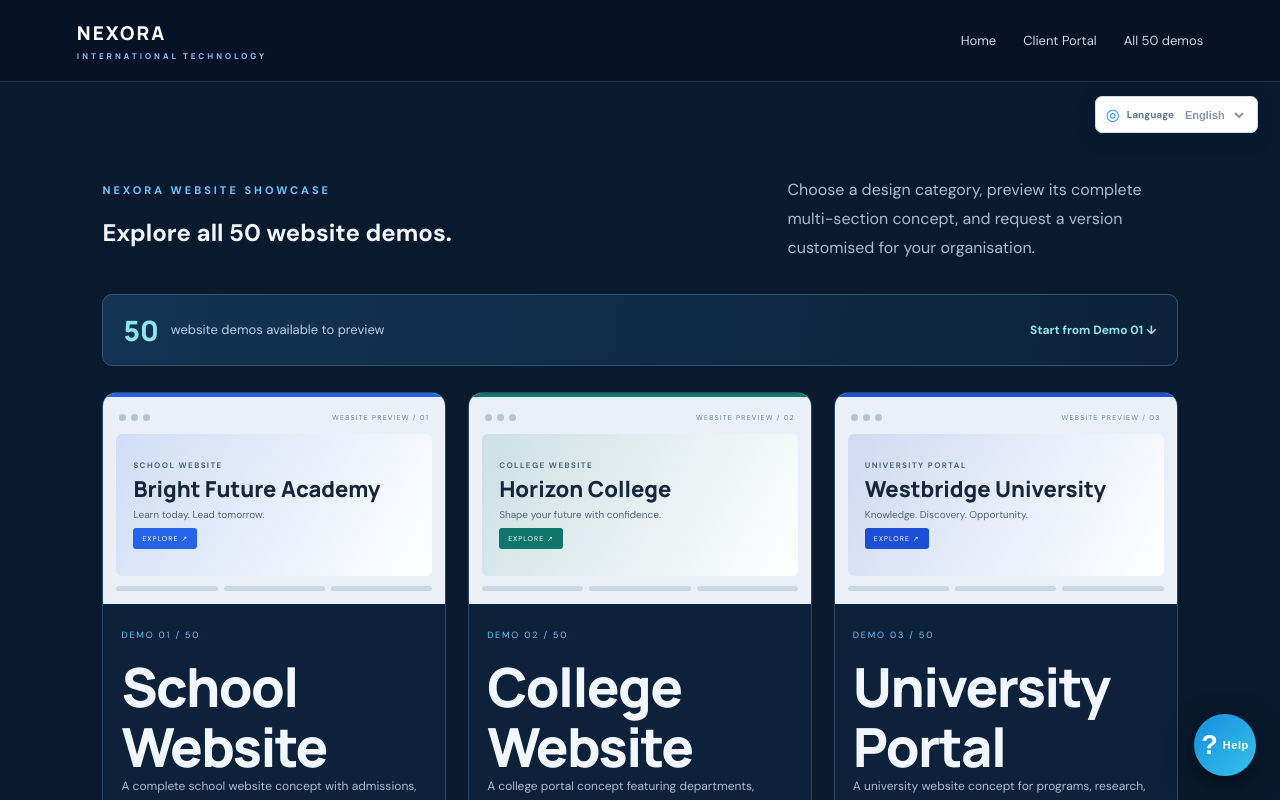
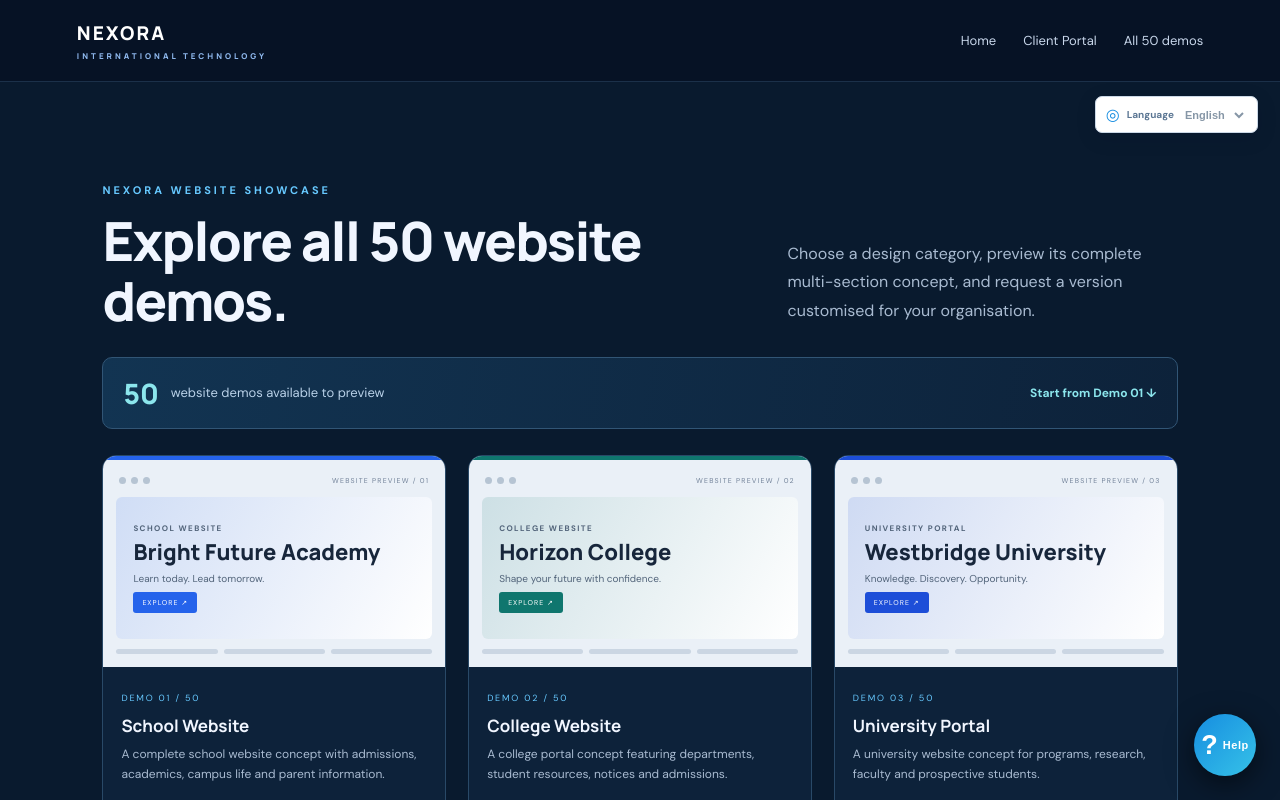
Before and after one commit to satyaprobaho-technologies/nexora-international-technology, a Next.js app: page /demos in a window 1280 px wide. Shown: the top 800 px of the page. Built offline with nearby package versions, Linux system fonts and the light colour scheme.

Commit message:
Polish demo directory heading hierarchy

```diff
--- a/src/app/demos/page.tsx
+++ b/src/app/demos/page.tsx
@@ -19,7 +19,7 @@ export default function DemosPage() {
       </header>
       <section id="all-demos" className="section templates-section">
         <div className="section-head">
-          <div><p className="eyebrow">NEXORA WEBSITE SHOWCASE</p><h1>Explore all 50 website demos.</h1></div>
+          <div><p className="eyebrow">NEXORA WEBSITE SHOWCASE</p><h2>Explore all 50 website demos.</h2></div>
           <p className="section-intro">Choose a design category, preview its complete multi-section concept, and request a version customised for your organisation.</p>
         </div>
         <div className="demo-catalog-toolbar">
@@ -38,7 +38,7 @@ export default function DemosPage() {
               </div>
               <div className="demo-catalog-info">
                 <span className="demo-catalog-number">DEMO {String(i + 1).padStart(2, "0")} / 50</span>
-                <h2>{demo.name}</h2><p>{demo.intro}</p>
+                <h3>{demo.name}</h3><p>{demo.intro}</p>
                 <div className="demo-module-tags">{demo.sections.map(section => <span key={section.title}>{section.title}</span>)}</div>
                 <Link href={`/demos/${demo.slug}`}>Open full demo & modules ↗</Link>
               </div>
```
